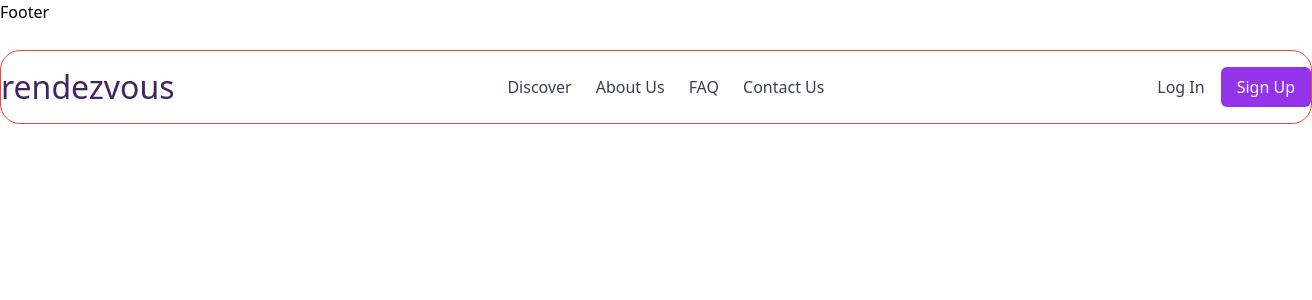
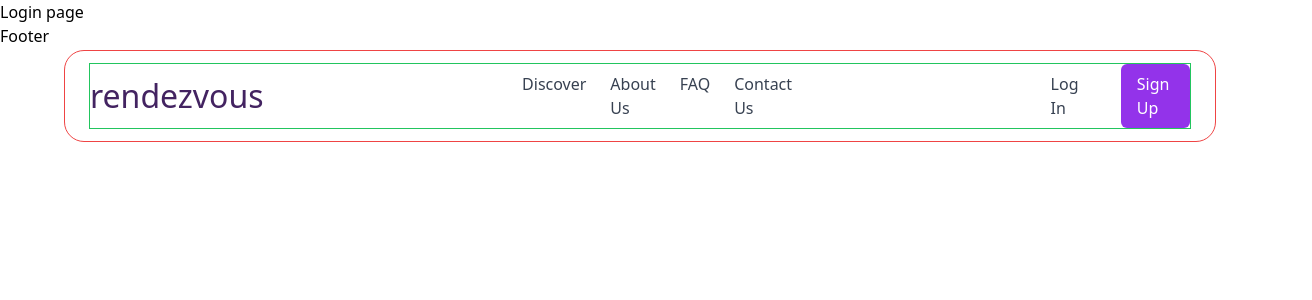
Before and after one commit to christianokuru/Christian-Rendezvous, a Nuxt app: page /login in a window 1280 px wide. Shown: the top 300 px of the page, 1312 px wide, since content can reach past the window. Built offline with nearby package versions, Linux system fonts and the light colour scheme.

Commit message:
Fixed the navbar

```diff
--- a/components/custom/ButtonComponent.vue
+++ b/components/custom/ButtonComponent.vue
@@ -1,5 +1,5 @@
 <script setup>
-
+const props = defineProps()
 </script>
 <template>
     <div>
--- a/components/custom/NavbarComponent.vue
+++ b/components/custom/NavbarComponent.vue
@@ -9,34 +9,34 @@ const navLinks = [
 
 </script>
 <template>
-    <nav class="absolute z-10 w-[1312px]  bg-[#FFFFFF99] rounded-[20px] mx-auto mt-[50px] py-4 border border-red-500">
-      <div class="mx-auto flex items-center justify-between">
+    <nav class="absolute z-10 bg-[#FFFFFF99] rounded-[20px] mx-[64px] mt-[50px] py-[12px] border border-red-500">
+      <div class=" flex items-center justify-between mx-[24px] border border-green-500 space-x-[258.5px]">
         <div>
             <div class="font-[400] text-[32px] leading-[100%] text-[#432361]">rendezvous</div>
         </div>
         <!-- Center: Nav Links -->
         <ul class="flex space-x-6 justify-center flex-1">
           <li v-for="(link, index) in navLinks" :key="index">
-            <NuxtLink
+            <nuxt-link
               :to="link.to"
               class="text-gray-700 hover:text-blue-600 transition-colors duration-300"
             >
               {{ link.name }}
-            </NuxtLink>
+          </nuxt-link>
           </li>
         </ul>
 
         <!-- Right: Auth Buttons -->
         <div class="flex items-center space-x-4">
-          <NuxtLink to="/login" class="text-gray-700 hover:text-blue-600 transition-colors">
+          <nuxt-link to="/login" class="text-gray-700 hover:text-blue-600 transition-colors mr-[24px]">
             Log In
-          </NuxtLink>
-          <NuxtLink
+          </nuxt-link>
+          <nuxt-link
             to="/signup"
             class="bg-purple-600 text-white px-4 py-2 rounded-md hover:bg-purple-700 transition-colors"
           >
             Sign Up
-          </NuxtLink>
+          </nuxt-link>
         </div>
 
       </div>
--- /dev/null
+++ b/pages/login.vue
@@ -0,0 +1,7 @@
+<script setup>
+
+</script>
+
+<template>
+<h1>Login page</h1>
+</template>
--- /dev/null
+++ b/pages/signup.vue
@@ -0,0 +1,7 @@
+<script setup>
+
+</script>
+
+<template>
+<h1>signup page</h1>
+</template>
```
